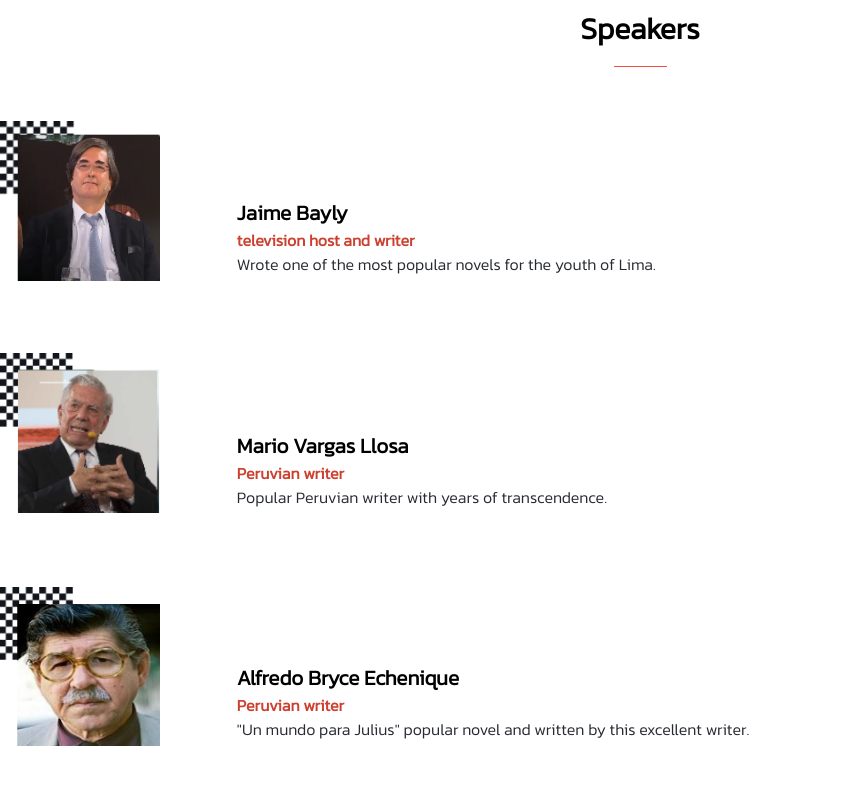
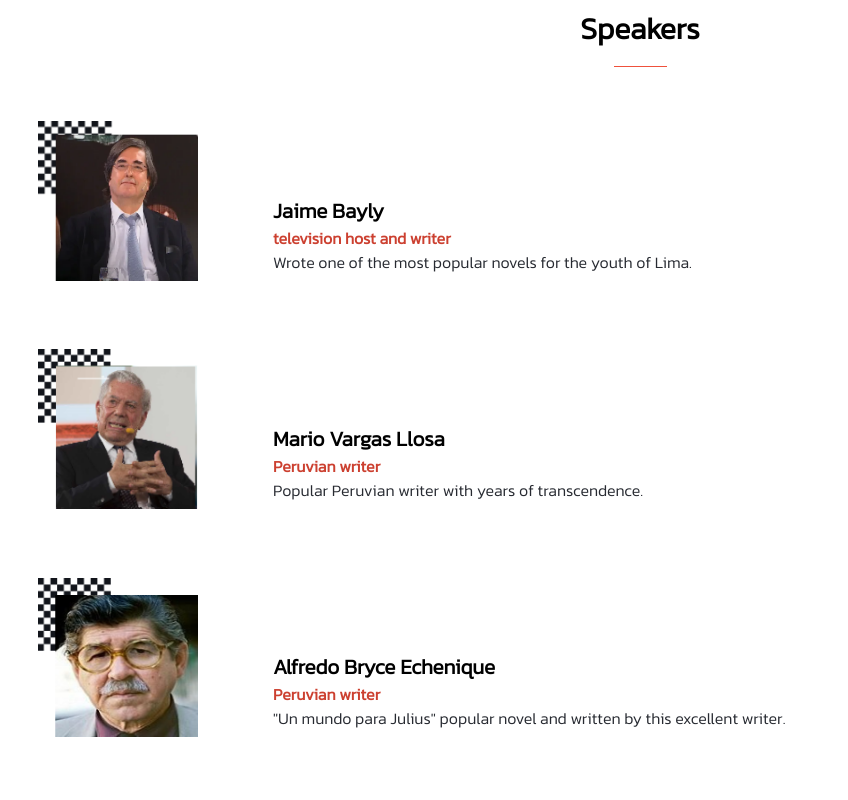
Before and after one commit to jdbs9514/Capstone-project, a website: page index.html in a window 1280 px wide. Shown: the part 1780-2580 px from the top of the page, without its empty margins (0-848 px from the left). Drawn offline with Linux system fonts and the light colour scheme.

Commit message:
add margin left to the speakers section

```diff
--- a/style.css
+++ b/style.css
@@ -182,6 +182,7 @@ body {
 
 .cards {
   display: flex;
+  margin-left: 3%;
 }
 
 .info-container {
```
